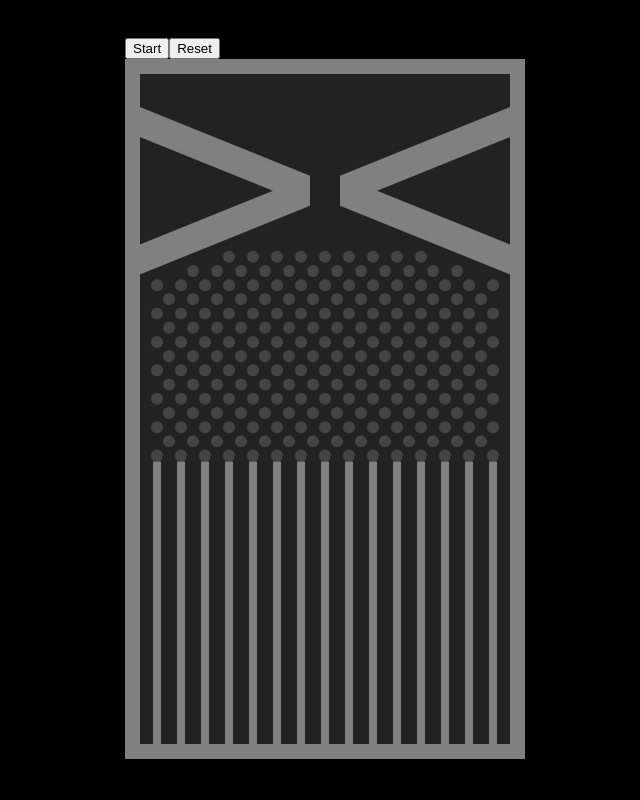
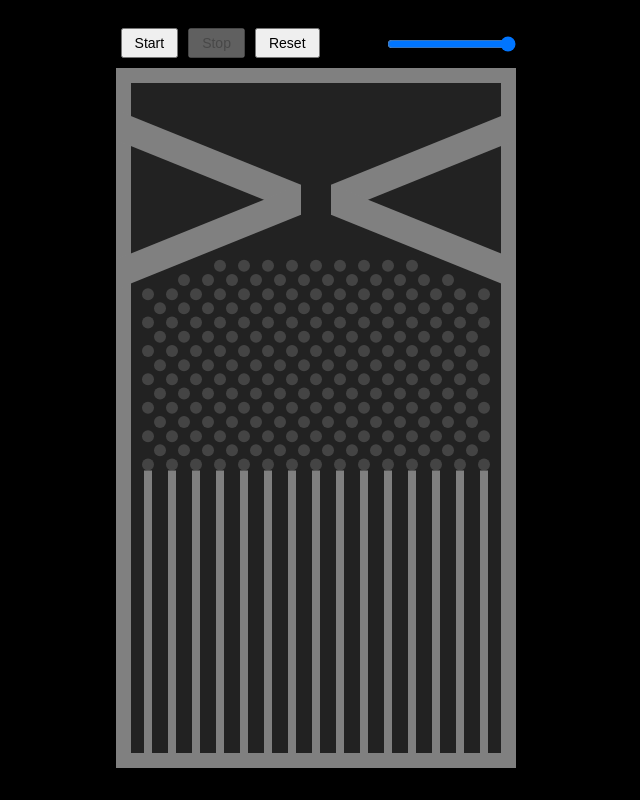
Before and after one commit to kushal-10/galton.github.io, a Vue app: page / in a window 1280 px wide. Shown: the whole page, without its empty margins (315-955 px from the left). Built offline with nearby package versions, Linux system fonts and the light colour scheme.

Commit message:
fix row slider

```diff
--- a/src/App.vue
+++ b/src/App.vue
@@ -1,9 +1,5 @@
 <template>
-    <div>
-        <button @click="start">Start</button>
-        <button @click="reset">Reset</button>
-        <GaltonBoard ref="board" />
-    </div>
+    <GaltonBoard />
 </template>
 
 <script lang="ts">
@@ -13,14 +9,6 @@ import GaltonBoard from "./components/GaltonBoard.vue";
 export default defineComponent({
     name: "App",
     components: { GaltonBoard },
-    methods: {
-        start() {
-            (this.$refs.board as any).start();
-        },
-        reset() {
-            (this.$refs.board as any).reset();
-        },
-    },
 });
 </script>
 
--- a/src/components/GaltonBoard.vue
+++ b/src/components/GaltonBoard.vue
@@ -1,9 +1,38 @@
 <template>
+  <div>
+    <!-- Controls: Start / Stop / Reset / Slider -->
+    <div style="margin-bottom: 10px; text-align: center;">
+      <button @click="startSimulation" :disabled="simulationParams.isRunning">
+        Start
+      </button>
+      <button @click="stopSimulation" :disabled="!simulationParams.isRunning">
+        Stop
+      </button>
+      <button @click="resetSimulation">
+        Reset
+      </button>
+
+      <!-- NEW: Slider for selecting number of nail‐rows (1–15) -->
+      <div style="display: inline-block; margin-left: 20px; vertical-align: middle;">
+        <label for="rowsSlider">Rows:</label>
+        <input
+          id="rowsSlider"
+          type="range"
+          min="1"
+          max="15"
+          v-model.number="selectedRows"
+        />
+        <span>{{ selectedRows }}</span>
+      </div>
+    </div>
+
+    <!-- Matter.js will render into this container -->
     <div id="galtonCanvasContainer"></div>
+  </div>
 </template>
 
 <script lang="ts">
-import { defineComponent } from "vue";
+import { defineComponent, watch } from "vue";
 import Matter from "matter-js";
 
 export default defineComponent({
@@ -16,6 +45,7 @@ export default defineComponent({
     const Runner = Matter.Runner;
     return { Engine, Render, World, Bodies, Runner };
   },
+
   data() {
     return {
       // Canvas Configuration
@@ -26,6 +56,7 @@ export default defineComponent({
         borderWidth: 15,
         borderColor: "gray",
       },
+
       // Ramp Configuration
       rampConfig: {
         height: 30,
@@ -33,7 +64,8 @@ export default defineComponent({
         angle: 22,
         percentageY: 0.06,
       },
-            // Nails Configuration
+
+      // Nails Configuration: fixed “template” of 15 possible rows
       nailsConfig: {
         color: "#444",
         yMarginInit: 45,
@@ -58,11 +90,13 @@ export default defineComponent({
           { id: 15, nails: 15 },
         ],
       },
+
       // Walls Configuration
       wallsConfig: {
         width: 8,
         color: "gray",
       },
+
       // Balls Configuration
       ballsConfig: {
         number: 1200,
@@ -75,25 +109,49 @@ export default defineComponent({
         sleepThreshold: 120,
         spawnInterval: 50,
       },
+
       // Simulation Parameters
       simulationParams: {
-                isRunning: false,
+        isRunning: false, // start stopped
         ballCounter: 0,
         ballColorIndex: 0,
         gravity: 1.5,
       },
-            // Runtime objects
+
+      // Engine / Runner / Render / Interval ID references
       engine: null as Matter.Engine | null,
       runner: null as Matter.Runner | null,
       render: null as Matter.Render | null,
-            ballInterval: null as number | null,
+      spawnIntervalId: null as number | null,
+
+      // We will build & swap this whenever “selectedRows” changes:
+      staticBodies: [] as Matter.Body[],
+
+      // NEW: How many rows of nails to render (1..15). Default = 15.
+      selectedRows: 15,
     };
   },
+
   computed: {
-        borderTop() {
-            return this.createBorderRectangle(this.canvasConfig.width / 2, this.canvasConfig.borderWidth / 2, this.canvasConfig.width, this.canvasConfig.borderWidth);
+    //
+    // 1) “activeStructure” is just the first `selectedRows` items from nailsConfig.structure
+    //
+    activeStructure(): { id: number; nails: number }[] {
+      return this.nailsConfig.structure.slice(0, this.selectedRows);
     },
-        borderBottom() {
+
+    //
+    // 2) Borders (unchanged)
+    //
+    borderTop(): Matter.Body {
+      return this.createBorderRectangle(
+        this.canvasConfig.width / 2,
+        this.canvasConfig.borderWidth / 2,
+        this.canvasConfig.width,
+        this.canvasConfig.borderWidth
+      );
+    },
+    borderBottom(): Matter.Body {
       return this.createBorderRectangle(
         this.canvasConfig.width / 2,
         this.canvasConfig.height - this.canvasConfig.borderWidth / 2,
@@ -101,10 +159,15 @@ export default defineComponent({
         this.canvasConfig.borderWidth
       );
     },
-        borderLeft() {
-            return this.createBorderRectangle(this.canvasConfig.borderWidth / 2, this.canvasConfig.height / 2, this.canvasConfig.borderWidth, this.canvasConfig.height);
+    borderLeft(): Matter.Body {
+      return this.createBorderRectangle(
+        this.canvasConfig.borderWidth / 2,
+        this.canvasConfig.height / 2,
+        this.canvasConfig.borderWidth,
+        this.canvasConfig.height
+      );
     },
-        borderRight() {
+    borderRight(): Matter.Body {
       return this.createBorderRectangle(
         this.canvasConfig.width - this.canvasConfig.borderWidth / 2,
         this.canvasConfig.height / 2,
@@ -112,7 +175,11 @@ export default defineComponent({
         this.canvasConfig.height
       );
     },
-        rampWidth() {
+
+    //
+    // 3) Ramp (unchanged)
+    //
+    rampWidth(): number {
       return (this.canvasConfig.width - this.rampConfig.channelWidth) / 2;
     },
     rampLeftTopCoordinates() {
@@ -125,16 +192,22 @@ export default defineComponent({
       const x4 = 0;
       const y4 = y1 + this.rampConfig.height;
       const centerX = this.rampWidth / 2;
-            const centerY = y1 + (this.rampWidth * Math.tan(this.rampConfig.angle * (Math.PI / 180))) / 2 + this.rampConfig.height / 2;
+      const centerY =
+        y1 +
+        (this.rampWidth * Math.tan(this.rampConfig.angle * (Math.PI / 180))) / 2 +
+        this.rampConfig.height / 2;
       return { x1, y1, x2, y2, x3, y3, x4, y4, centerX, centerY };
     },
-        rampLeftTop() {
-            return this.createParallelogram({ x: this.rampLeftTopCoordinates.centerX, y: this.rampLeftTopCoordinates.centerY }, [
+    rampLeftTop(): Matter.Body {
+      return this.createParallelogram(
+        { x: this.rampLeftTopCoordinates.centerX, y: this.rampLeftTopCoordinates.centerY },
+        [
           { x: this.rampLeftTopCoordinates.x1, y: this.rampLeftTopCoordinates.y1 },
           { x: this.rampLeftTopCoordinates.x2, y: this.rampLeftTopCoordinates.y2 },
           { x: this.rampLeftTopCoordinates.x3, y: this.rampLeftTopCoordinates.y3 },
           { x: this.rampLeftTopCoordinates.x4, y: this.rampLeftTopCoordinates.y4 },
-            ]);
+        ]
+      );
     },
     rampLeftBottomCoordinates() {
       const x1 = this.rampLeftTopCoordinates.x2;
@@ -146,16 +219,22 @@ export default defineComponent({
       const x4 = 0;
       const y4 = y3 - this.rampConfig.height;
       const centerX = this.rampWidth / 2;
-            const centerY = y1 + (this.rampWidth * Math.tan(this.rampConfig.angle * (Math.PI / 180))) / 2 + this.rampConfig.height / 2;
+      const centerY =
+        y1 +
+        (this.rampWidth * Math.tan(this.rampConfig.angle * (Math.PI / 180))) / 2 +
+        this.rampConfig.height / 2;
       return { x1, y1, x2, y2, x3, y3, x4, y4, centerX, centerY };
     },
-        rampLeftBottom() {
-            return this.createParallelogram({ x: this.rampLeftBottomCoordinates.centerX, y: this.rampLeftBottomCoordinates.centerY }, [
+    rampLeftBottom(): Matter.Body {
+      return this.createParallelogram(
+        { x: this.rampLeftBottomCoordinates.centerX, y: this.rampLeftBottomCoordinates.centerY },
+        [
           { x: this.rampLeftBottomCoordinates.x1, y: this.rampLeftBottomCoordinates.y1 },
           { x: this.rampLeftBottomCoordinates.x2, y: this.rampLeftBottomCoordinates.y2 },
           { x: this.rampLeftBottomCoordinates.x3, y: this.rampLeftBottomCoordinates.y3 },
           { x: this.rampLeftBottomCoordinates.x4, y: this.rampLeftBottomCoordinates.y4 },
-            ]);
+        ]
+      );
     },
     rampRightTopCoordinates() {
       const x1 = this.canvasConfig.width;
@@ -167,16 +246,22 @@ export default defineComponent({
       const x4 = this.canvasConfig.width;
       const y4 = y1 + this.rampConfig.height;
       const centerX = this.canvasConfig.width - this.rampWidth / 2;
-            const centerY = y1 + (this.rampWidth * Math.tan(this.rampConfig.angle * (Math.PI / 180))) / 2 + this.rampConfig.height / 2;
+      const centerY =
+        y1 +
+        (this.rampWidth * Math.tan(this.rampConfig.angle * (Math.PI / 180))) / 2 +
+        this.rampConfig.height / 2;
       return { x1, y1, x2, y2, x3, y3, x4, y4, centerX, centerY };
     },
-        rampRightTop() {
-            return this.createParallelogram({ x: this.rampRightTopCoordinates.centerX, y: this.rampRightTopCoordinates.centerY }, [
+    rampRightTop(): Matter.Body {
+      return this.createParallelogram(
+        { x: this.rampRightTopCoordinates.centerX, y: this.rampRightTopCoordinates.centerY },
+        [
           { x: this.rampRightTopCoordinates.x1, y: this.rampRightTopCoordinates.y1 },
           { x: this.rampRightTopCoordinates.x2, y: this.rampRightTopCoordinates.y2 },
           { x: this.rampRightTopCoordinates.x3, y: this.rampRightTopCoordinates.y3 },
           { x: this.rampRightTopCoordinates.x4, y: this.rampRightTopCoordinates.y4 },
-            ]);
+        ]
+      );
     },
     rampRightBottomCoordinates() {
       const x1 = this.rampRightTopCoordinates.x2;
@@ -188,18 +273,28 @@ export default defineComponent({
       const x4 = x3;
       const y4 = y3 - this.rampConfig.height;
       const centerX = this.canvasConfig.width - this.rampWidth / 2;
-            const centerY = y1 + (this.rampWidth * Math.tan(this.rampConfig.angle * (Math.PI / 180))) / 2 + this.rampConfig.height / 2;
+      const centerY =
+        y1 +
+        (this.rampWidth * Math.tan(this.rampConfig.angle * (Math.PI / 180))) / 2 +
+        this.rampConfig.height / 2;
       return { x1, y1, x2, y2, x3, y3, x4, y4, centerX, centerY };
     },
-        rampRightBottom() {
-            return this.createParallelogram({ x: this.rampRightBottomCoordinates.centerX, y: this.rampRightBottomCoordinates.centerY }, [
+    rampRightBottom(): Matter.Body {
+      return this.createParallelogram(
+        { x: this.rampRightBottomCoordinates.centerX, y: this.rampRightBottomCoordinates.centerY },
+        [
           { x: this.rampRightBottomCoordinates.x1, y: this.rampRightBottomCoordinates.y1 },
           { x: this.rampRightBottomCoordinates.x2, y: this.rampRightBottomCoordinates.y2 },
           { x: this.rampRightBottomCoordinates.x3, y: this.rampRightBottomCoordinates.y3 },
           { x: this.rampRightBottomCoordinates.x4, y: this.rampRightBottomCoordinates.y4 },
-            ]);
+        ]
+      );
     },
-        nailsYInit() {
+
+    //
+    // 4) “nailsYInit” depends on how many rows we have (activeStructure.length)
+    //
+    nailsYInit(): number {
       return (
         this.rampConfig.percentageY * this.canvasConfig.height +
         this.rampWidth * Math.tan(this.rampConfig.angle * (Math.PI / 180)) +
@@ -207,52 +302,94 @@ export default defineComponent({
         this.nailsConfig.yMarginInit
       );
     },
-        nails() {
-            const nails: Matter.Body[] = [];
-            this.nailsConfig.structure.forEach((row) => {
-                nails.push(...this.createRowNails(row));
-            });
-            return nails;
+
+    //
+    // 5) Build “nails” out of only those rows in activeStructure
+    //
+    nails(): Matter.Body[] {
+      const bodies: Matter.Body[] = [];
+      for (const row of this.activeStructure) {
+        bodies.push(...this.createRowNails(row));
+      }
+      return bodies;
     },
-        wallsN() {
-            return this.nailsConfig.structure[this.nailsConfig.structure.length - 1].nails;
+
+    //
+    // 6) Recompute wall‐related values based on activeStructure
+    //
+    wallsN(): number {
+      // number of nails in the *last* active row
+      return this.activeStructure[this.activeStructure.length - 1].nails;
     },
-        wallsY0() {
-            return this.nailsYInit + 2 * this.nailsConfig.radius * this.nailsConfig.structure.length + this.nailsConfig.yMargin * (this.nailsConfig.structure.length - 1);
+    wallsY0(): number {
+      // start Y = top of the first bin row:
+      return (
+        this.nailsYInit +
+        2 * this.nailsConfig.radius * this.activeStructure.length +
+        this.nailsConfig.yMargin * (this.activeStructure.length - 1)
+      );
     },
-        wallsYF() {
+    wallsYF(): number {
       return this.canvasConfig.height - this.canvasConfig.borderWidth;
     },
-        wallsCenterY() {
+    wallsCenterY(): number {
       return (this.wallsYF + this.wallsY0) / 2;
     },
-        wallsDelta() {
+    wallsDelta(): number {
       return (this.wallsN - 1) / 2;
     },
-        wallsXMargin() {
+    wallsXMargin(): number {
       return this.nailsConfig.xMargin;
     },
-        wallsCenterX0() {
+    wallsCenterX0(): number {
       return this.canvasConfig.width / 2 - this.wallsXMargin * this.wallsDelta;
     },
-        walls() {
+    walls(): Matter.Body[] {
       return [...Array(this.wallsN).keys()].map((i) => {
-                return this.Bodies.rectangle(this.wallsCenterX0 + i * this.wallsXMargin, this.wallsCenterY, this.wallsConfig.width, this.wallsYF - this.wallsY0, {
+        return this.Bodies.rectangle(
+          this.wallsCenterX0 + i * this.wallsXMargin,
+          this.wallsCenterY,
+          this.wallsConfig.width,
+          this.wallsYF - this.wallsY0,
+          {
             isStatic: true,
             sleepThreshold: Infinity,
             render: {
               fillStyle: this.wallsConfig.color,
               visible: true,
             },
-                });
+          }
+        );
       });
     },
-        ballsHeightStop() {
+
+    //
+    // 7) Height at which balls should come to rest (unchanged except uses wallsY0)
+    //
+    ballsHeightStop(): number {
       return this.wallsY0 + 40;
     },
   },
+
+  watch: {
+    //
+    // Whenever “selectedRows” changes, rebuild the board:
+    //
+    selectedRows() {
+      this.resetSimulation();
+    },
+  },
+
   methods: {
-        createBorderRectangle(x: number, y: number, W: number, H: number): Matter.Body {
+    //
+    // Create a static rectangle (borders)
+    //
+    createBorderRectangle(
+      x: number,
+      y: number,
+      W: number,
+      H: number
+    ): Matter.Body {
       return this.Bodies.rectangle(x, y, W, H, {
         isStatic: true,
         sleepThreshold: Infinity,
@@ -262,7 +399,14 @@ export default defineComponent({
         },
       });
     },
-        createParallelogram(center: { x: number; y: number }, vertices: { x: number; y: number }[]) {
+
+    //
+    // Create a static parallelogram (ramps)
+    //
+    createParallelogram(
+      center: { x: number; y: number },
+      vertices: { x: number; y: number }[]
+    ): Matter.Body {
       return Matter.Body.create({
         position: center,
         vertices: vertices,
@@ -274,42 +418,74 @@ export default defineComponent({
         },
       });
     },
-        createRowNails(row: { id: number; nails: number }) {
+
+    //
+    // Build one row of nails (static circles) for a given row descriptor
+    //
+    createRowNails(row: { id: number; nails: number }): Matter.Body[] {
       let delta: number;
       let centerX0: number;
       let centerY: number;
 
+      // stagger odd/even rows so they form a “triangular” pattern
       if (row.id % 2 !== 0) {
         delta = (row.nails - 1) / 2;
         centerX0 = this.canvasConfig.width / 2 - this.nailsConfig.xMargin * delta;
-                centerY = this.nailsYInit + this.nailsConfig.radius + (this.nailsConfig.yMargin + 2 * this.nailsConfig.radius) * (row.id - 1);
+        centerY =
+          this.nailsYInit +
+          this.nailsConfig.radius +
+          (this.nailsConfig.yMargin + 2 * this.nailsConfig.radius) * (row.id - 1);
       } else {
         delta = row.nails / 2;
-                centerX0 = this.canvasConfig.width / 2 - this.nailsConfig.xMargin * delta + this.nailsConfig.xMargin / 2;
-                centerY = this.nailsYInit + this.nailsConfig.radius + (this.nailsConfig.yMargin + 2 * this.nailsConfig.radius) * (row.id - 1);
+        centerX0 =
+          this.canvasConfig.width / 2 -
+          this.nailsConfig.xMargin * delta +
+          this.nailsConfig.xMargin / 2;
+        centerY =
+          this.nailsYInit +
+          this.nailsConfig.radius +
+          (this.nailsConfig.yMargin + 2 * this.nailsConfig.radius) * (row.id - 1);
       }
 
-            const rowNails = [...Array(row.nails).keys()].map((i) => {
-                return this.Bodies.circle(centerX0 + i * this.nailsConfig.xMargin, centerY, this.nailsConfig.radius, {
+      const circles: Matter.Body[] = [];
+      for (let i = 0; i < row.nails; i++) {
+        circles.push(
+          this.Bodies.circle(
+            centerX0 + i * this.nailsConfig.xMargin,
+            centerY,
+            this.nailsConfig.radius,
+            {
               frictionStatic: 0.00001,
               isStatic: true,
               sleepThreshold: Infinity,
               render: {
                 fillStyle: this.nailsConfig.color,
               },
-                });
-            });
+            }
+          )
+        );
+      }
+      return circles;
+    },
 
-            return rowNails;
-        },
-        randomInteger(a: number, b: number) {
+    //
+    // Random X between left/right borders
+    //
+    randomInteger(a: number, b: number): number {
       return a + Math.random() * (b - a);
     },
-        createBall() {
-            const ballX = this.randomInteger(this.canvasConfig.borderWidth, this.canvasConfig.width - this.canvasConfig.borderWidth);
 
+    //
+    // Create one ball. When it “sleeps,” we set it static so it stacks neatly.
+    //
+    createBall(): Matter.Body {
+      const ballX = this.randomInteger(
+        this.canvasConfig.borderWidth,
+        this.canvasConfig.width - this.canvasConfig.borderWidth
+      );
       const color = this.ballsConfig.colors[this.simulationParams.ballColorIndex];
-            this.simulationParams.ballColorIndex = (this.simulationParams.ballColorIndex + 1) % this.ballsConfig.colors.length;
+      this.simulationParams.ballColorIndex =
+        (this.simulationParams.ballColorIndex + 1) % this.ballsConfig.colors.length;
 
       const ball = this.Bodies.circle(ballX, this.canvasConfig.borderWidth, this.ballsConfig.radius, {
         friction: this.ballsConfig.friction,
@@ -322,39 +498,108 @@ export default defineComponent({
         },
       });
 
-            return ball;
-        },
-        simulate(engine: Matter.Engine) {
-            // Generate a ball every spawnInterval milliseconds until we reach the configured number
-            this.ballInterval = window.setInterval(() => {
-                if (this.simulationParams.isRunning) {
-                    const ball = this.createBall();
-
-                    // When the ball starts "sleeping", mark it as static (without stopping the simulation)
+      // Once the ball “sleeps,” freeze it in place
       Matter.Events.on(ball, "sleepStart", () => {
         Matter.Body.setStatic(ball, true);
       });
 
-                    this.World.add(engine.world, ball);
+      return ball;
+    },
+
+    //
+    // Spawn loop: every spawnInterval ms, drop one new ball until we reach the configured number.
+    // We keep the setInterval ID in spawnIntervalId so we can clear it later.
+    //
+    simulate() {
+      if (this.spawnIntervalId !== null) {
+        // Already running
+        return;
+      }
+
+      this.simulationParams.isRunning = true;
+      this.spawnIntervalId = window.setInterval(() => {
+        if (this.simulationParams.isRunning && this.engine) {
+          const ball = this.createBall();
+          this.World.add(this.engine.world, ball);
           this.simulationParams.ballCounter++;
 
           if (this.simulationParams.ballCounter >= this.ballsConfig.number) {
             this.simulationParams.isRunning = false;
+            this.stopSimulation();
           }
         }
       }, this.ballsConfig.spawnInterval);
     },
-        initializeBoard() {
+
+    //
+    // Start button handler
+    //
+    startSimulation() {
+      if (this.simulationParams.isRunning) return;
+      this.simulationParams.isRunning = true;
+      this.simulate();
+    },
+
+    //
+    // Stop button handler
+    //
+    stopSimulation() {
+      this.simulationParams.isRunning = false;
+      if (this.spawnIntervalId !== null) {
+        clearInterval(this.spawnIntervalId);
+        this.spawnIntervalId = null;
+      }
+    },
+
+    //
+    // Reset button handler – rebuild everything from scratch
+    //
+    resetSimulation() {
+      this.stopSimulation();
+
       if (this.engine) {
-                return;
+        // 1) Clear all bodies (both static + dynamic) from world
+        this.World.clear(this.engine.world, false);
+
+        // 2) Re‐create the static bodies (borders, ramps, nails, walls),
+        //    reflecting the current `selectedRows`
+        const newStatics: Matter.Body[] = [
+          this.borderTop,
+          this.borderBottom,
+          this.borderLeft,
+          this.borderRight,
+          this.rampLeftTop,
+          this.rampLeftBottom,
+          this.rampRightTop,
+          this.rampRightBottom,
+          ...this.nails,
+          ...this.walls,
+        ];
+        this.staticBodies = newStatics;
+
+        // 3) Add them into the world
+        this.World.add(this.engine.world, newStatics);
       }
 
-            this.engine = this.Engine.create({ enableSleeping: true });
-            this.engine.gravity.y = this.simulationParams.gravity;
+      // 4) Reset counters so “Start” is fresh
+      this.simulationParams.ballCounter = 0;
+      this.simulationParams.ballColorIndex = 0;
+      this.simulationParams.isRunning = false;
+    },
+  },
 
-            this.render = this.Render.create({
+  mounted() {
+    // 1) Create the engine, runner, and renderer
+    const engine = this.Engine.create({ enableSleeping: true });
+    engine.gravity.y = this.simulationParams.gravity;
+    this.engine = engine;
+
+    const runner = this.Runner.create();
+    this.runner = runner;
+
+    const render = this.Render.create({
       element: document.getElementById("galtonCanvasContainer") as HTMLElement,
-                engine: this.engine,
+      engine: engine,
       options: {
         width: this.canvasConfig.width,
         height: this.canvasConfig.height,
@@ -362,66 +607,44 @@ export default defineComponent({
         background: this.canvasConfig.backgroundColor,
       },
     });
+    this.render = render;
 
-            this.World.add(this.engine.world, [
+    // 2) Build the static bodies (once, with default 15 rows)
+    const initialStatics: Matter.Body[] = [
       this.borderTop,
       this.borderBottom,
+      this.borderLeft,
       this.borderRight,
-                this.borderLeft,
       this.rampLeftTop,
       this.rampLeftBottom,
       this.rampRightTop,
       this.rampRightBottom,
       ...this.nails,
       ...this.walls,
-            ]);
+    ];
+    this.staticBodies = initialStatics;
 
-            this.Render.run(this.render);
-        },
-        start() {
-            this.reset();
+    // 3) Add static bodies to the world
+    this.World.add(engine.world, initialStatics);
 
-            if (!this.engine || !this.render) {
-                this.initializeBoard();
-            }
+    // 4) Start the runner + renderer
+    this.Runner.run(runner, engine);
+    this.Render.run(render);
 
-            this.simulationParams.isRunning = true;
-            this.simulationParams.ballCounter = 0;
-
-            this.simulate(this.engine as Matter.Engine);
-
-            this.runner = this.Runner.create();
-            this.Runner.run(this.runner, this.engine as Matter.Engine);
-            this.Render.run(this.render as Matter.Render);
-        },
-        reset() {
-            this.simulationParams.isRunning = false;
-            this.simulationParams.ballCounter = 0;
-            this.simulationParams.ballColorIndex = 0;
-
-            if (this.ballInterval) {
-                clearInterval(this.ballInterval);
-                this.ballInterval = null;
-            }
-            if (this.runner) {
-                this.Runner.stop(this.runner);
-                this.runner = null;
-            }
-            if (this.render) {
-                this.Render.stop(this.render);
-            }
-            if (this.engine) {
-                Matter.World.clear(this.engine.world, true);
-                Matter.Engine.clear(this.engine);
-            }
-            if (this.render && this.engine) {
-                // draw the static board after clearing balls
-                this.Render.world(this.render);
-            }
-        },
-    },
-    mounted() {
-        this.initializeBoard();
+    // 5) Do NOT auto‐spawn; user must click “Start.” If you want auto‐start, uncomment:
+    // this.simulationParams.isRunning = true;
+    // this.simulate();
   },
 });
 </script>
+
+<style scoped>
+button {
+  margin: 0 5px;
+  padding: 5px 12px;
+  font-size: 14px;
+}
+input[type="range"] {
+  vertical-align: middle;
+}
+</style>
```
Lines whose indentation alone changed are shown as unchanged.
